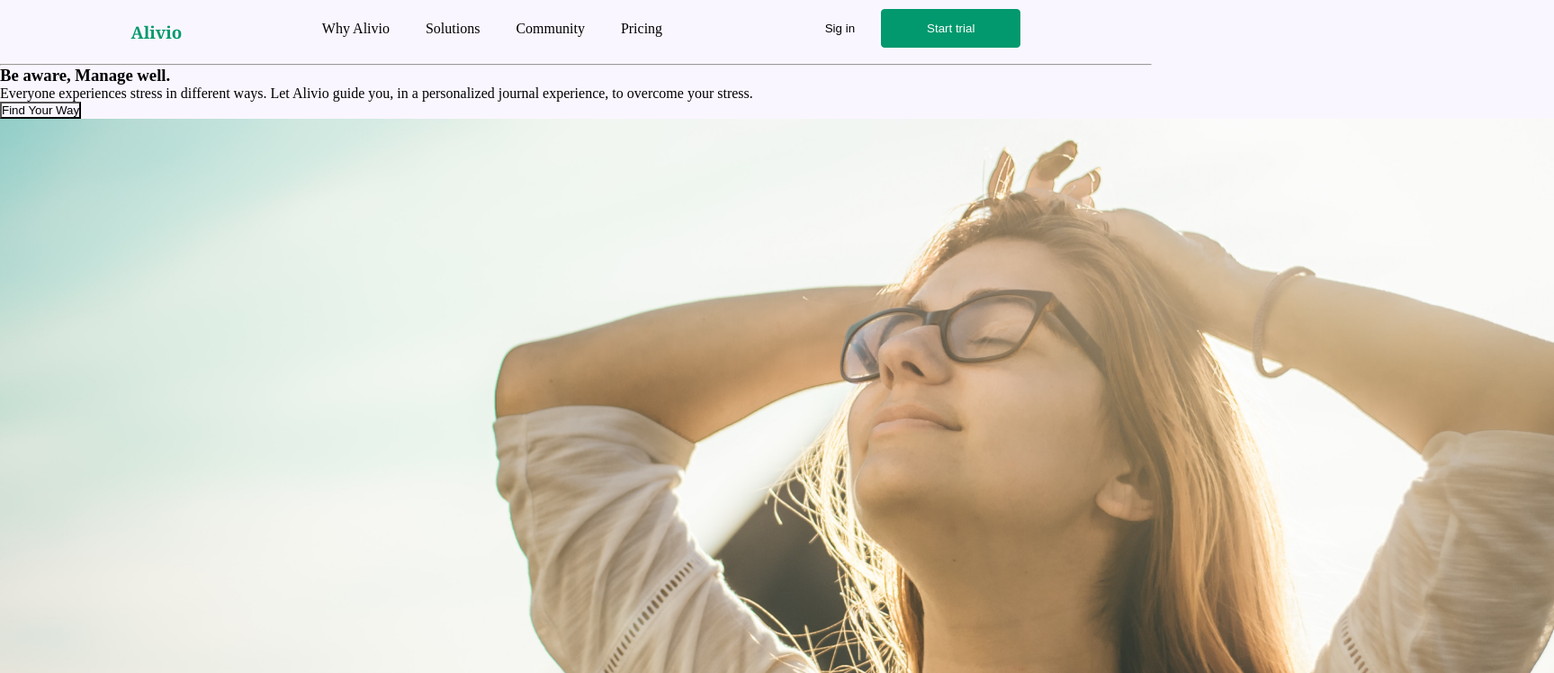
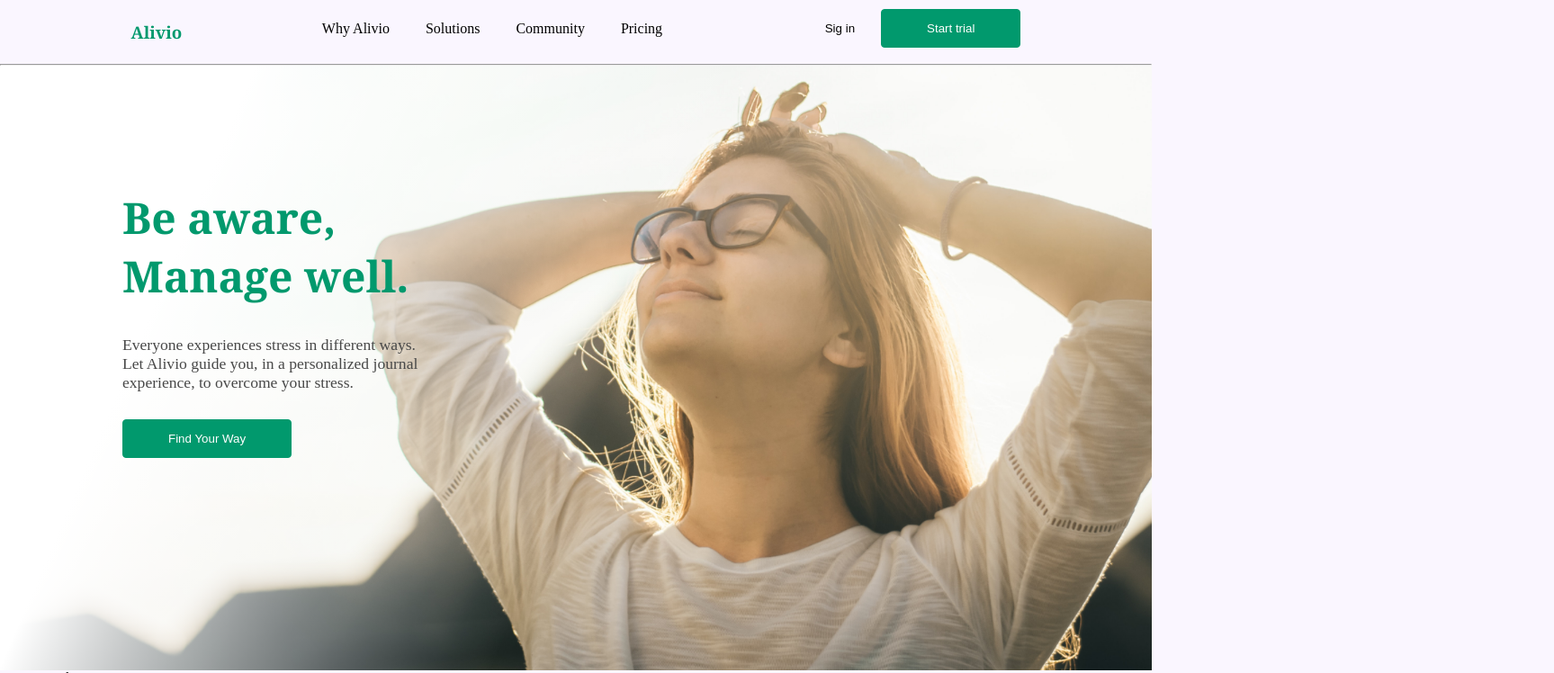
Before and after one commit to Brandon-code96/Alivio, a plain HTML site: page index.html in a window 1280 px wide. Shown: the top 748 px of the page at 90% size, 1727 px wide, since content can reach past the window. Drawn offline with Linux system fonts and the light colour scheme.

Commit message:
Estilo a portada

```diff
--- a/index.html
+++ b/index.html
@@ -17,15 +17,15 @@
         </ul>
         <div>
             <button class="sigIn">Sig in</button>
-            <button class="start">Start trial</button>
+            <button class="butonStyle">Start trial</button>
         </div>
     </nav><hr>
 
-    <section>
-        <h3>Be aware, Manage well.</h3>
-        <p>Everyone experiences stress in different ways. Let Alivio guide you, in a personalized journal experience, to overcome your stress.</p>
-        <button>Find Your Way</button>
-        <img src="/images/Portada.png" alt="Mujer respirando">
+    <section class="portada">
+        <h3>Be aware,<br> Manage well.</h3>
+        <p>Everyone experiences stress in different ways.<br> Let Alivio guide you, in a personalized journal<br> experience, to overcome your stress.</p>
+        <button class="butonStyle">Find Your Way</button>
+        <!-- <img src="/images/Portada.png" alt="Mujer respirando"> -->
     </section>
 
     <article>
--- a/style.css
+++ b/style.css
@@ -7,7 +7,7 @@
 }
 .logo{
     color: #01996D;
-    font-family: Georgia;
+    font-family: Georgia,'Times New Roman', Times, serif;
     padding: 13px 0;
 }
 /* Estilo del Menu*/
@@ -30,10 +30,33 @@ nav > ul > li{
     border: none;
     padding: 0 25px;
 }
-.start{
+.butonStyle{
     padding: 13px 50px;
     border-radius: 4px;
     border: 1px solid #01996D;
     background-color: #01996D;
     color: #FFF;
 }
+
+.portada{
+    background: linear-gradient(113deg, #FFF 18.15%, rgba(255, 255, 255, 0.00) 53.07%), url("/images/Portada.png");
+    background-size: cover;
+    background-repeat: no-repeat;
+    padding: 8.5em;
+    height: 50vh;
+}
+.portada > h3{
+    color: #01996D;
+    font-family: Georgia, 'Times New Roman', Times, serif;
+    font-size: 3em;
+    font-weight: 700;
+    margin-bottom: 0.7em;
+    background-color: transparent;
+}
+.portada p{
+    color: #484848;
+    font-size: 1.1em;
+    font-weight: 400;
+    margin-bottom: 1.7em;
+    background-color: transparent;
+}
```
